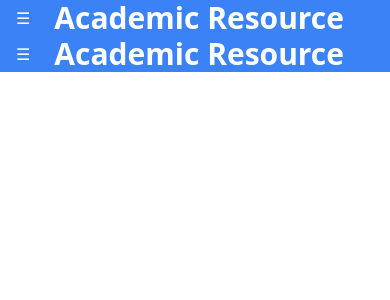
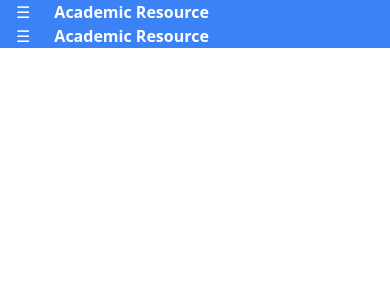
Before and after one commit to sachinsharma4/academic_resource_webapp, a Next.js app: page /nav in a window 390 px wide. Shown: the top 300 px of the page. Built offline with nearby package versions, Linux system fonts and the light colour scheme.

Commit message:
resizing the title of navbar

```diff
--- a/src/pages/nav.js
+++ b/src/pages/nav.js
@@ -25,7 +25,7 @@ export default function Nav() {
           <nav className='flex items-center px-4 bg-blue-500 justify-start '>
             <button onClick={hi} className='lg:hidden bg-inherited text-white'>&#9776;</button>
 
-            <h1 className="text-3xl font-bold text-left text-white px-6 ">
+            <h1 className="md:text-3xl font-bold text-left text-white px-6 ">
               Academic Resource
             </h1>
             <ul className='hidden  text-white bg-blue-500 px-6 lg:flex absolute right-0  items-center  '>
```
